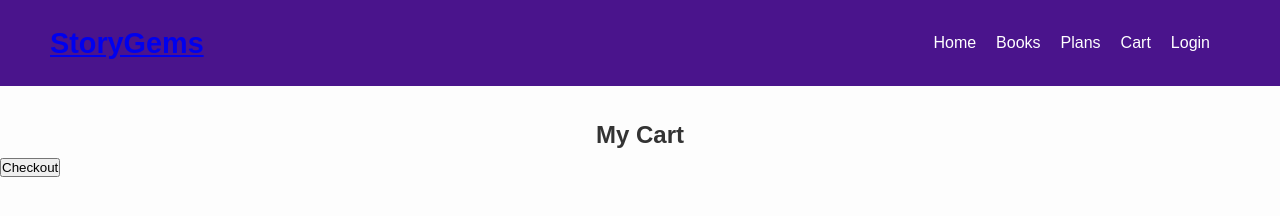
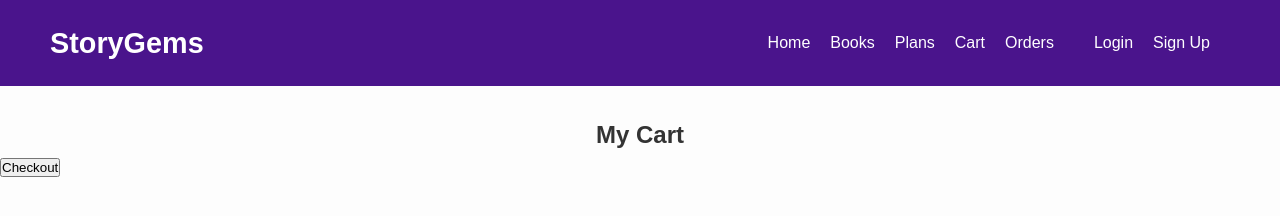
Before and after one commit to Storygems07/Main-StoryGems, a plain HTML site: page cart.html in a window 1280 px wide. Drawn offline with Linux system fonts and the light colour scheme.

Commit message:
Update navbar.html

```diff
--- a/components/navbar.html
+++ b/components/navbar.html
@@ -1,17 +1,14 @@
-<!-- components/navbar.html -->
 <nav class="navbar">
-  <div class="logo">
-    <a href="index.html">StoryGems</a>
-  </div>
+    <div class="logo">StoryGems</div>
     <ul class="nav-links">
         <li><a href="index.html">Home</a></li>
         <li><a href="books.html">Books</a></li>
         <li><a href="plans.html">Plans</a></li>
         <li><a href="cart.html">Cart</a></li>
-
-    <!-- Login / User Greeting / Logout -->
-    <li id="loginItem"><a href="login.html">Login</a></li>
-    <li id="userGreeting"></li>
-    <li id="logoutBtn" style="display:none;"><a href="#">Logout</a></li>
+        <li><a href="orders.html">Orders</a></li>
+        <li><span id="userGreeting"></span></li>
+        <li><a href="login.html" id="loginBtn">Login</a></li>
+        <li><a href="signup.html" id="signupBtn">Sign Up</a></li>
+        <li><button id="logoutBtn" style="display:none;">Logout</button></li>
     </ul>
 </nav>
```
Lines whose indentation alone changed are shown as unchanged.
